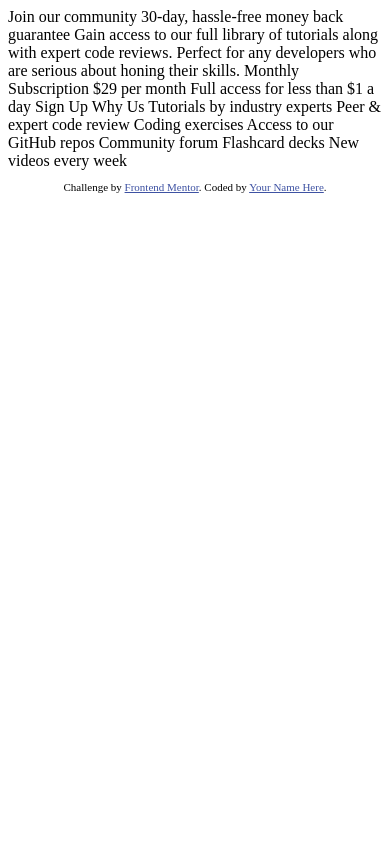
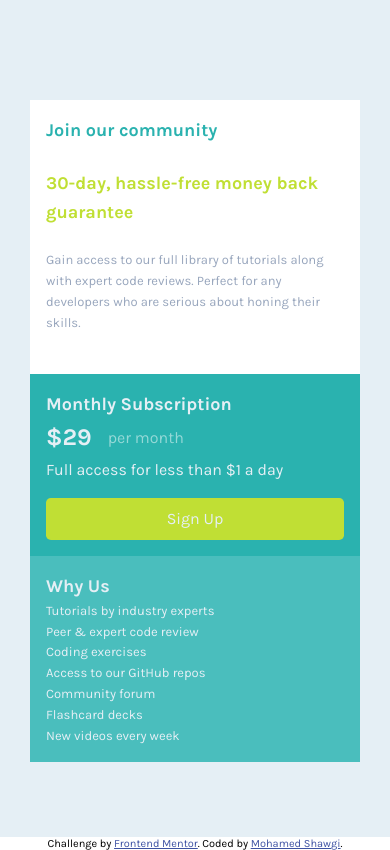
Before and after one commit to mohamedshawgi/single-price-grid-component, a plain HTML site: page index.html in a window 390 px wide. Drawn offline with Linux system fonts and the light colour scheme.

Commit message:
done mobile view layout

```diff
--- a/index.html
+++ b/index.html
@@ -13,37 +13,41 @@
     .attribution { font-size: 11px; text-align: center; }
     .attribution a { color: hsl(228, 45%, 44%); }
   </style>
+  <link rel="stylesheet" href="style.css">
 </head>
 <body>
-  Join our community
-
-  30-day, hassle-free money back guarantee
-
-  Gain access to our full library of tutorials along with expert code reviews.
-  Perfect for any developers who are serious about honing their skills.
-
-  Monthly Subscription
-
-  &dollar;29 per month
-
-  Full access for less than &dollar;1 a day
-
-  Sign Up
-
-  Why Us
-
-  Tutorials by industry experts
-  Peer &amp; expert code review
-  Coding exercises
-  Access to our GitHub repos
-  Community forum
-  Flashcard decks
-  New videos every week
-
+  <main>
+    <div class="card" id="join">
+      <h1>Join our community</h1>
+      <h2>30-day, hassle-free money back guarantee</h2>
+      <p>Gain access to our full library of tutorials along with expert code reviews. Perfect for any developers who are serious about honing their skills.</p>
+    </div>
+    <div class="card" id="subscription">
+      <h2>Monthly Subscription</h2>
+      <div class="price">
+        <span class="dollar">&dollar;29</span>
+        <span>per month</span>
+      </div>
+      <p>Full access for less than &dollar;1 a day</p>
+      <a href="#">Sign Up</a>
+    </div>
+    <div class="card" id="why-us">
+      <h2>Why Us</h2>
+      <ul>
+        <li>Tutorials by industry experts</li>
+        <li>Peer &amp; expert code review</li>
+        <li>Coding exercises</li>
+        <li>Access to our GitHub repos</li>
+        <li>Community forum</li>
+        <li>Flashcard decks</li>
+        <li>New videos every week</li>
+      </ul>
+    </div>
+  </main>
   <footer>
     <p class="attribution">
       Challenge by <a href="https://www.frontendmentor.io?ref=challenge" target="_blank">Frontend Mentor</a>.
-      Coded by <a href="#">Your Name Here</a>.
+      Coded by <a href="#">Mohamed Shawgi</a>.
     </p>
   </footer>
 </body>
--- /dev/null
+++ b/style.css
@@ -0,0 +1,105 @@
+@import url('https://fonts.googleapis.com/css2?family=Karla:wght@400;700&display=swap');
+*{
+    box-sizing: border-box;
+    margin: 0;
+    padding: 0;
+}
+:root{
+    /* ## Colors */
+    /* ### Primary */
+--Cyan: hsl(179, 62%, 43%);
+--lt-cyan:#4abebd;
+--Bright-Yellow: hsl(71, 73%, 54%);
+
+/* ### Neutral */
+
+--Light-Gray: hsl(204, 43%, 93%);
+--Grayish-Blue: hsl(218, 22%, 67%);
+}
+body{
+    font-size: 16px;
+    font-family: 'Karla',sans-serif;
+}
+li,ul{
+    list-style-type: none;
+
+}
+main{
+    background-color: var(--Light-Gray);
+    padding: 100px 30px 75px 30px;
+}
+.card{
+    padding: 1rem;
+    line-height: 1.6;
+}
+#join{
+    background-color: white;
+
+}
+#join h1{
+    color: var(--Cyan);
+    font-size: large;
+}
+#join h2{
+    color: var(--Bright-Yellow);
+    font-size: large;
+}
+#join p{
+    color: var(--Grayish-Blue);
+    font-size: small;
+}
+#join h1,#join h2, #join p{
+    margin-bottom: 1.5rem;
+}
+#subscription{
+    background-color: var(--Cyan);
+}
+.price{
+    display: flex;
+    align-items: center;
+}
+#subscription span{
+    color: rgba(255,255,255,0.5);
+}
+#subscription span.dollar{
+    color: var(--Light-Gray);
+    font-size: x-large;
+    font-weight: 700;
+    margin-right: 1rem;
+}
+#subscription p{
+    color: var(--Light-Gray);
+    margin-bottom: 1rem;
+}
+#subscription a{
+    text-decoration: none;
+    color: var(--Light-Gray);
+    background-color: var(--Bright-Yellow);
+    display: inline-block;
+    width:100%;
+    text-align: center;
+    padding: 0.5rem;
+    border-radius: 0.3rem;
+}
+#why-us{
+    background-color: var(--lt-cyan);
+}
+#why-us h2, #subscription h2{
+    color: var(--Light-Gray);
+    font-size: large;
+}
+#why-us li{
+    color: var(--Light-Gray);
+    font-size: small;
+}
+@media (min-width:990px){
+    main{
+        display:grid;
+        grid-template-columns: repeat(2,1fr);
+        grid-template-rows: repeat(2,1fr);
+    }
+    #join{
+        grid-column: 1/3;
+        grid-row: 1/2;
+    }
+}
```
